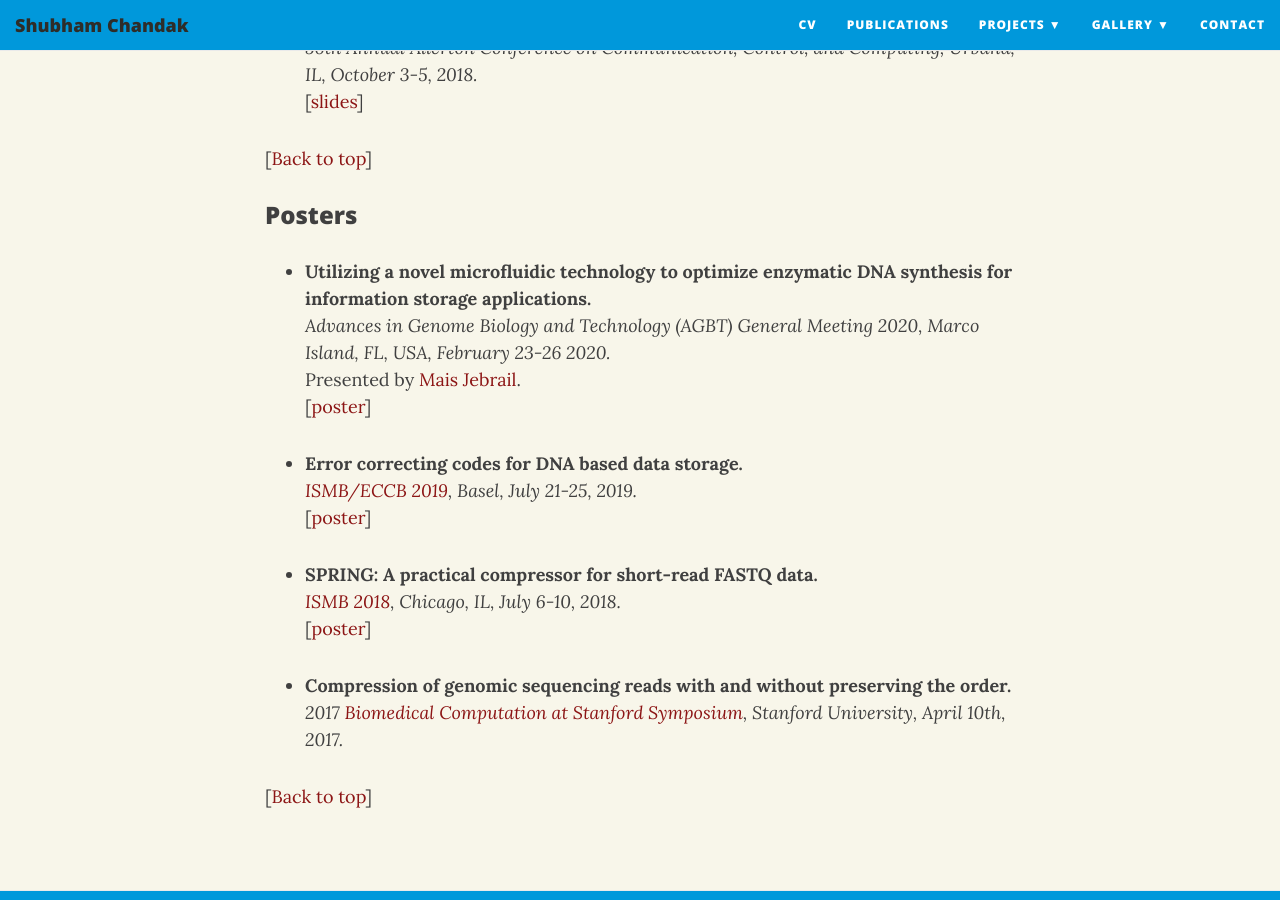
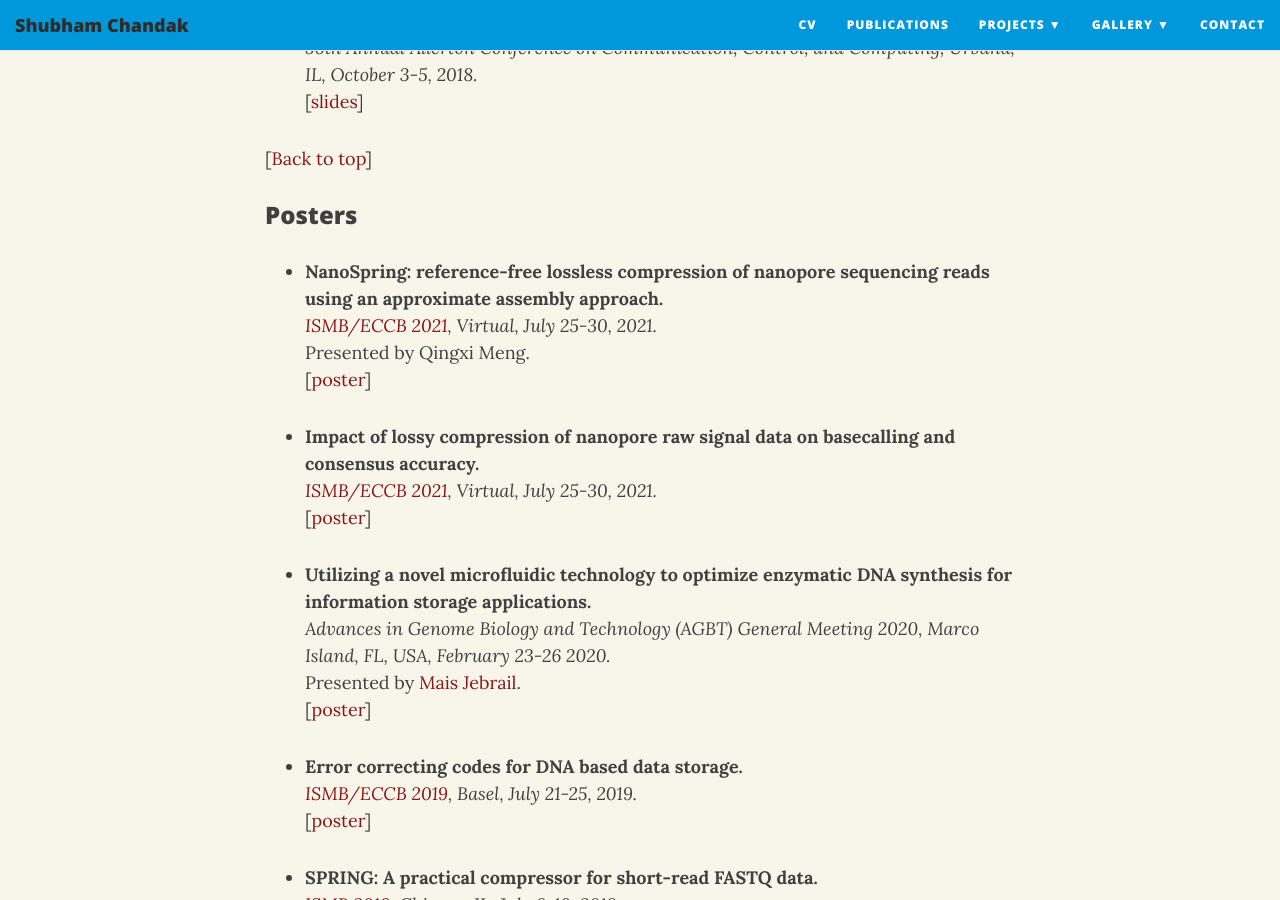
Before and after one commit to shubhamchandak94/shubhamchandak94.github.io, a Jekyll site: the page built from publications.md, in a window 1280 px wide and 900 px high, scrolled down 5636 px. Built offline with Jekyll 4.4.1, drawn with Linux system fonts in a browser that asks for light colours; nearby versions of some CDN libraries; some of the changed text lies outside the part shown.

Commit message:
update publications

```diff
--- a/publications.md
+++ b/publications.md
@@ -37,8 +37,8 @@ _**Google Scholar page [HERE](https://scholar.google.com/citations?hl=en&user=t1
 ### Conference
 - **On Coding for an Abstracted Nanopore Channel for DNA Storage.**
   Hulett, R., Chandak, S., & Wootters, M.
-  _To appear at [ISIT 2021](https://2021.ieee-isit.org/)._
-  [[arXiv](https://arxiv.org/abs/2102.01839)]
+  _2021 IEEE International Symposium on Information Theory (ISIT), 2021, pp. 2465-2470._
+  [[IEEE](https://ieeexplore.ieee.org/document/9518236)] [[arXiv](https://arxiv.org/abs/2102.01839)]
 
 - **DZip: improved general-purpose lossless compression based on novel neural network modeling.**
   Goyal, M., Tatwawadi, K., Chandak, S., & Ochoa, I.
@@ -178,6 +178,15 @@ _**Google Scholar page [HERE](https://scholar.google.com/citations?hl=en&user=t1
 <a id="posters"></a>[[Back to top](#top_anchor_)]
 
 ### Posters
+- **NanoSpring: reference-free lossless compression of nanopore sequencing reads using an approximate assembly approach.**
+  _[ISMB/ECCB 2021](https://www.iscb.org/ismbeccb2021), Virtual, July 25-30, 2021._
+  Presented by Qingxi Meng.
+  [[poster](/slides/ISMBECCB2021_Poster_NanoSpring.pdf)]
+
+- **Impact of lossy compression of nanopore raw signal data on basecalling and consensus accuracy.**
+  _[ISMB/ECCB 2021](https://www.iscb.org/ismbeccb2021), Virtual, July 25-30, 2021._
+  [[poster](/slides/ismb_poster_lossy_2021.pdf)]
+
 - **Utilizing a novel microfluidic technology to optimize enzymatic DNA synthesis for information storage applications.**
   _Advances in Genome Biology and Technology (AGBT) General Meeting 2020, Marco Island, FL, USA, February 23-26 2020._
   Presented by [Mais Jebrail](https://www.linkedin.com/in/mais-jebrail-ph-d-85a03817/).
```
Also changed, not shown: other parts of publications.md (+1 -1 lines), Gemfile.lock, 3 other files.
